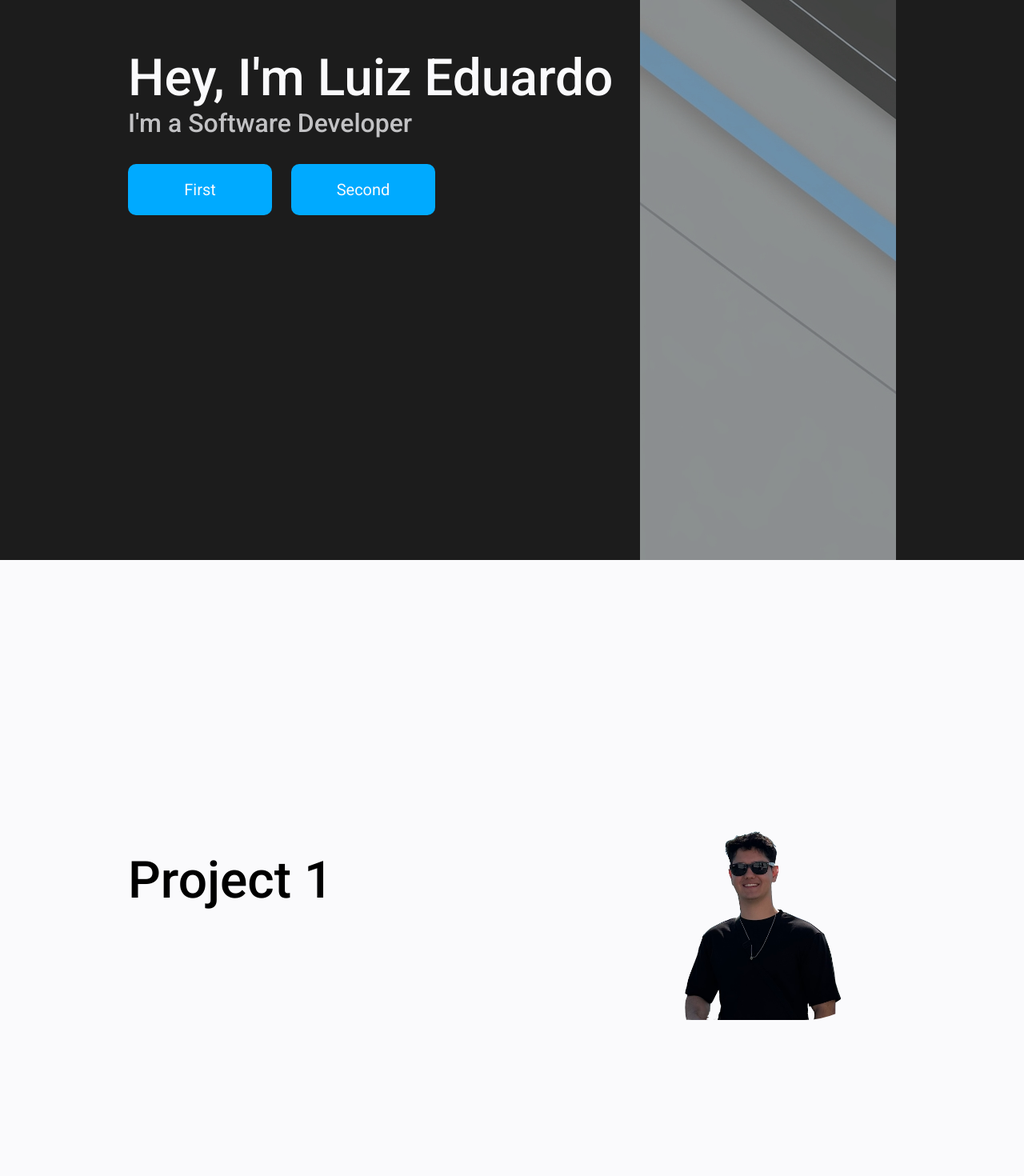
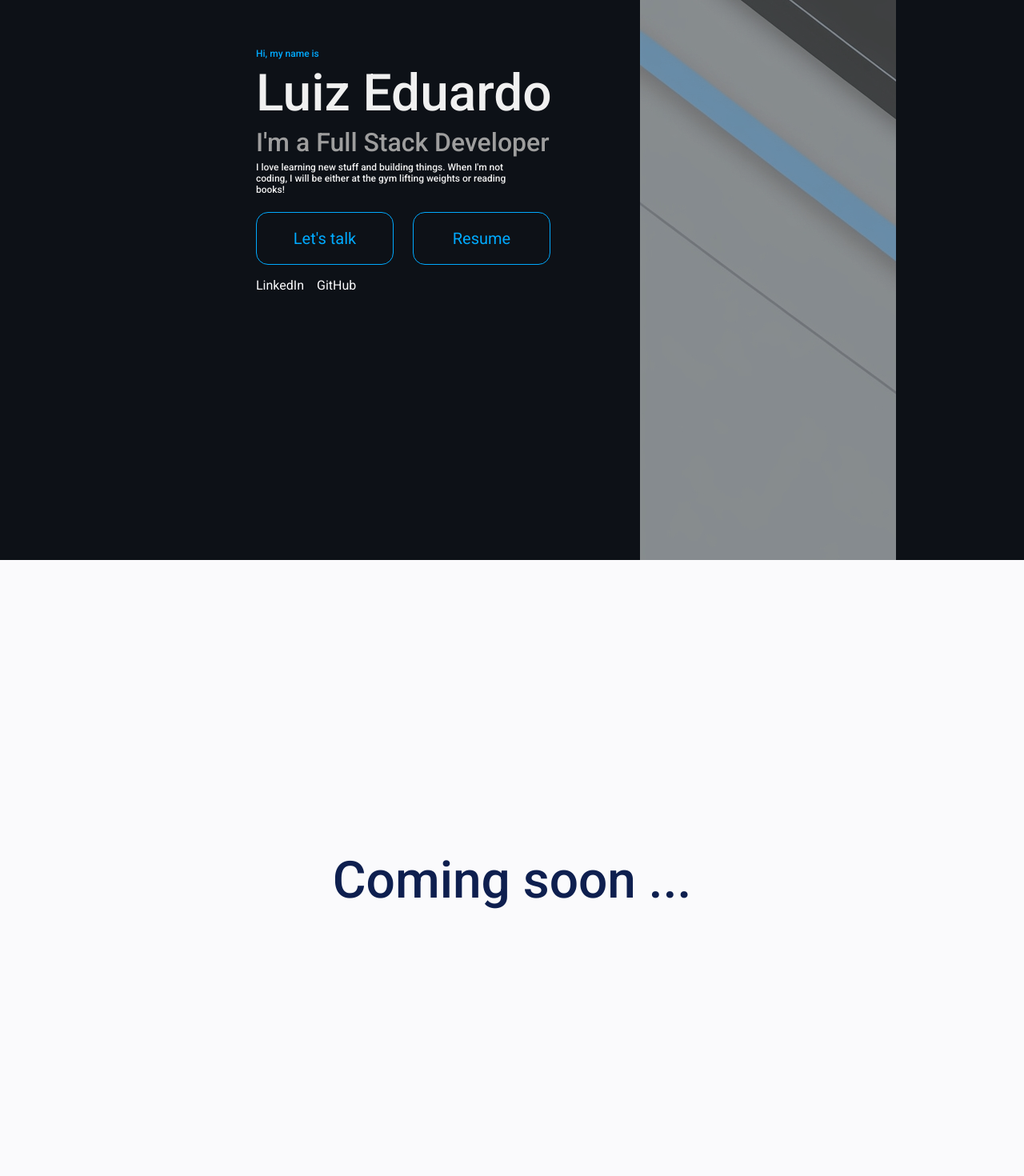
Before and after one commit to Luiz161001/portfolio, a React (Vite) app: page / in a window 1280 px wide. Shown: the part 100-1570 px from the top of the page at 80% size. Built offline with nearby package versions, Linux system fonts and the light colour scheme.

Commit message:
hero page almost completed

```diff
--- a/src/App.css
+++ b/src/App.css
@@ -2,32 +2,40 @@
 
 :root {
     --main-collor-light: #FAFAFC;
-    /* --main-collor-darkLight: #525252; */
-    --main-collor-dark: #1c1c1c;
+    --main-collor-dark: #0d1117;
 
-    --navbar-collor: #1c1c1c42;
+    --navbar-collor: #0d111742;
 
-    --text-color-blue: #00AAFF;
-    --text-color-grey: #fafafcbf;
-    --text-color-lightGrey: #dadae0;
+    --color-blue: #00AAFF;
+    --color-dark-blue: #0E1F4F;
+    --color-vibrant-blue: #2979FF;
+    --color-light-gray: #F0F0F0;
+    --color-medium-gray: #9E9E9E;
+    --color-white: #FFFFFF;
+
 }
 
 
 /* ------------------------ general  ------------------------*/
-html, body {
+html,
+body {
     background-color: var(--main-collor-light);
     margin: 0;
     font-family: 'Roboto', sans-serif;
 }
-.container, .header-container{
+
+.container,
+.header-container {
     margin-left: 20vh;
     margin-right: 20vh;
 }
+
 .text {
-    color: var(--main-collor-light);
     font-weight: 500;
+    margin: 0;
 }
-ul{
+
+ul {
     list-style: none;
 }
 
@@ -42,10 +50,12 @@ header {
     height: 4em;
     transition: background-color 0.4s ease-in-out;
 }
+
 .header-container {
     display: flex;
     justify-content: space-between;
 }
+
 nav ul {
     display: flex;
     flex-direction: row;
@@ -54,15 +64,18 @@ nav ul {
     align-items: center;
     padding-right: 20px;
 }
+
 a {
     color: var(--main-collor-light);
     text-decoration: none;
 }
-#homeLink{
+
+#homeLink {
     display: flex;
     align-items: center;
 }
-#homeLink a{
+
+#homeLink a {
     color: var(--main-collor-light);
     font-size: 35px;
 }
@@ -74,17 +87,19 @@ a {
     background-color: var(--main-collor-dark);
     width: 5em;
     text-align: center;
-    border-radius: 10px;
+    border-radius: 15px;
     font-size: 20px;
     padding: 10px;
     color: var(--main-collor-light);
 }
-.btn:hover{
-    color: var(--text-color-grey);
+
+.btn:hover {
+    color: var(--color-medium-gray);
 }
+
 .nav-contact {
     color: var(--main-collor-light);
-    background-color: var(--text-color-blue);
+    background-color: var(--color-blue);
 }
 
 
@@ -92,159 +107,113 @@ a {
 #hero {
     background-color: var(--main-collor-dark);
 }
-#hero .container{
+
+#hero .container {
     height: 100vh;
     display: grid;
     grid-template-columns: 2fr 1fr;
     grid-template-rows: 1fr;
-    justify-content: center;
 }
-#hero .left{
+
+#hero .left {
     width: 100%;
     display: flex;
     padding-top: 20vh;
     flex-direction: column;
+    padding-left: 20vh;
 }
-#hero .left .text{
+
+#hero .left .text0 {
+    font-size: 0.75em;
+    color: var(--color-blue);
+    padding-bottom: 5px;
+}
+
+#hero .left .text1 {
     font-size: 4em;
-    margin: 0;
+    color: var(--color-light-gray);
+    padding-bottom: 5px;
 }
-#hero .left .text1{
+
+#hero .left .text2 {
     font-size: 2em;
-    padding-bottom: 0.5em;
-    color: var(--text-color-grey);
+    color: var(--color-medium-gray);
+    padding-bottom: 5px;
+
 }
-#hero .left .text2{
-    font-size: 1em;
-    color: var(--text-color-lightGrey);
-    width: 70%;
-    text-wrap: balance;
+
+#hero .left .text3 {
+    width: 50%;
+    font-size: 0.75em;
+    color: var(--color-light-gray);
+    padding-bottom: 5px;
 }
-#hero .right{
-    /* background-color: #ff00d9; */
+
+#hero .right {
     display: flex;
     align-items: center;
     background-image: url("./assets/background.jpg");
     opacity: 0.7;
 }
-#hero img{
+
+#hero img {
     width: 100%;
     border-radius: 30%;
 }
-#hero ul{
+
+#hero ul {
     padding: 0;
 }
-.btn-container ul{
+
+.btn-container ul {
     display: flex;
     flex-direction: row;
     gap: 1.5em;
 }
+
 .left .btn {
-    background-color: #00AAFF;
-    width: 7em;
+    border: 1px solid var(--color-blue);
+    color: var(--color-blue);
+    width: 6.5em;
     padding: 20px;
 }
 
+.left .btn:hover {
+    background-color: var(--color-blue);
+    color: var(--color-dark-blue);
+    border: none;
+}
 
-/* ------------------------ skillsBar  ------------------------*/
-
-.skill-bar{
-    height: 5em;
-    background-color: var(--main-collor-light);
-    width: 100%;
-
+.socials{
     display: flex;
-    align-items: center;
-    justify-content: center;
-    margin-inline: auto;
-    overflow: hidden;
-    white-space: nowrap;
-    position: relative;
-    mask-image: linear-gradient(
-        to right,
-        rgba(0,0,0,0.0),
-        rgba(0,0,0,1.0) 20%,
-        rgba(0,0,0,1.0) 80%,
-        rgba(0,0,0,0.0)
-    );
+    flex-direction: row;
+    gap: 1em;
 }
 
 
-.tech{
-    width: 100px;
-    height: 100%;
-    left: 100%;
-    position: absolute;
-    animation: scroll-left 36s linear 0s infinite forwards;
-}
-@keyframes scroll-left {
-    from{
-        left: 100%;
-    }
-    to{
-        left: -100px;
-    }
-}
-
-.tech-1{
-    animation-delay: 0s;
-}
-.tech-2{
-    animation-delay: 4s;
-}
-.tech-3{
-    animation-delay: 8s;
-}
-.tech-4{
-    animation-delay: 12s;
-}
-.tech-5{
-    animation-delay: 16s;
-}
-.tech-6{
-    animation-delay: 20s;
-}
-.tech-7{
-    animation-delay: 24s;
-}
-.tech-8{
-    animation-delay: 28s;
-}
-.tech-9{
-    animation-delay: 32s;
-}
-
 /* ------------------------ projects  ------------------------*/
-#projects .container{
+/* #projects .container {
     height: 100vh;
     display: grid;
     grid-template-columns: 1.6fr 1fr;
     grid-template-rows: 1fr;
-}
-#projects .left{
-    display: flex;
-    justify-content: center;
-    flex-direction: column;
-}
-#projects .left .text{
-    color: var(--text-color-darkBlue);
-    font-size: 4em;
-    margin: 0;
-}
-#projects .right{
-    /* background-color: #ff00d9; */
+} */
+
+#projects .container {
+    height: 100vh;
     display: flex;
     align-items: center;
     justify-content: center;
 }
-#projects img{
-    width: 350px;
-    border-radius: 30%;
+
+#projects .text {
+    font-size: 4em;
+    color: var(--color-dark-blue);
 }
 
 
 /* ------------------------ footer  ------------------------*/
 footer {
-   display: flex;
-   justify-content: center;
+    display: flex;
+    justify-content: center;
 }
--- a/src/App.jsx
+++ b/src/App.jsx
@@ -9,7 +9,6 @@ function App() {
       <Header/>
       <Hero/>
       <Projects/>
-      <Projects/>
       <Footer/>
     </>
   )
--- a/src/components/Header.jsx
+++ b/src/components/Header.jsx
@@ -5,7 +5,7 @@ const Header = () => {
         <header id="header">
             <div className="header-container">
                 <div id="homeLink">
-                    <a href="#home">Luiz Eduardo</a>
+
                 </div>
                 <nav>
                     <ul>
--- a/src/components/Hero.jsx
+++ b/src/components/Hero.jsx
@@ -1,24 +1,26 @@
 import React from "react";
-import SkillsBar from "./SkillsBar";
 
 const Hero = () => {
     return (
         <section id="hero">
             <div className="container">
                 <div className="left">
-                    <p className="text">Hey, I'm Luiz Eduardo</p>
 
-                    <p className="text text1">
-                        I'm a Software Developer
-                    </p>
-
-                    {/* <SkillsBar/> */}
+                    <p className="text text0">Hi, my name is</p>
+                    <p className="text text1">Luiz Eduardo</p>
+                    <p className="text text2">I'm a Full Stack Developer</p>
+                    <p className="text text3">I love learning new stuff and building things. When I'm not coding, I will be either at the gym lifting weights or reading books!</p>
 
                     <div className="btn-container">
                         <ul>
-                            <li><a href="#" className="btn">First</a></li>
-                            <li><a href="#" className="btn">Second</a></li>
+                            <li><a href="#contact" className="btn">Let's talk</a></li>
+                            <li><a href="#" className="btn">Resume</a></li>
                         </ul>
+                    </div>
+
+                    <div className="socials">
+                        <a href="">LinkedIn</a>
+                        <a href="">GitHub</a>
                     </div>
 
                 </div>
--- a/src/components/Projects.jsx
+++ b/src/components/Projects.jsx
@@ -1,16 +1,10 @@
 import React from "react";
-import pfp from "../assets/myself.png";
 
 const Projects = () => {
     return (
         <section id="projects">
             <div className="container">
-                <div className="left">
-                    <p className="text">Project 1</p>
-                </div>
-                <div className="right">
-                    <img src={pfp} alt="" />
-                </div>
+                <p className="text">Coming soon ...</p>
             </div>
         </section>
     )
--- a/src/components/SkillsBar.jsx
+++ /dev/null
@@ -1,46 +0,0 @@
-import React from "react";
-import cplusplus from "../assets/icons/cplusplus.svg";
-import node from "../assets/icons/node.svg";
-import aws from "../assets/icons/aws.svg";
-import mongo from "../assets/icons/mongo.svg";
-import exps from "../assets/icons/express.svg";
-import r from "../assets/icons/react.svg";
-import redix from "../assets/icons/redix.svg";
-import git from "../assets/icons/git.svg";
-import postsql from "../assets/icons/postgresql.svg";
-
-const SkillsBar = () => {
-    return (
-        <div className="skill-bar">
-            <div className="tech tech-1">
-                <img src={cplusplus} alt="" />
-            </div>
-            <div className="tech tech-2">
-                <img src={aws} alt="" />
-            </div>
-            <div className="tech tech-3">
-                <img src={mongo} alt="" />
-            </div>
-            <div className="tech tech-4">
-                <img src={exps} alt="" />
-            </div>
-            <div className="tech tech-5">
-                <img src={r} alt="" />
-            </div>
-            <div className="tech tech-6">
-                <img src={node} alt="" />
-            </div>
-            <div className="tech tech-7">
-                <img src={redix} alt="" />
-            </div>
-            <div className="tech tech-8">
-                <img src={git} alt="" />
-            </div>
-            <div className="tech tech-9">
-                <img src={postsql} alt="" />
-            </div>
-        </div>
-    )
-}
-
-export default SkillsBar;
```
